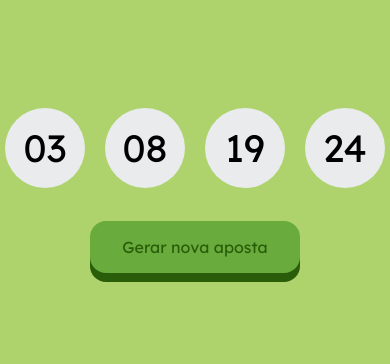
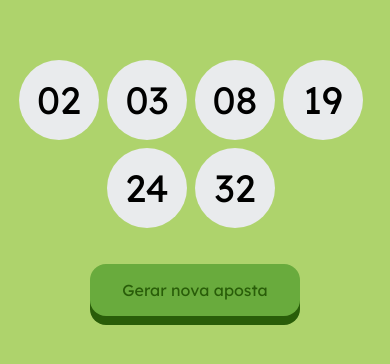
Before and after one commit to jeiseldias/fezinha, a Next.js app: page / in a window 390 px wide. Shown: the part 232-596 px from the top of the page. Built offline with nearby package versions, Linux system fonts and the light colour scheme.

Commit message:
Adding css media query

```diff
--- a/pages/index.js
+++ b/pages/index.js
@@ -32,6 +32,8 @@ export default function Home() {
     return (
         <div className={styles.container}>
             <Head>
+                <meta name="viewport" content="width=device-width, initial-scale=1.0"></meta>
+
                 <title>Fezinha</title>
             </Head>
 
--- a/styles/Home.module.css
+++ b/styles/Home.module.css
@@ -6,8 +6,6 @@
     flex-direction: column;
     justify-content: center;
     align-items: center;
-
-    background-color: var(--tertiary);
 }
 
 .bet {
@@ -69,3 +67,32 @@
 
     background-color: var(--quaternary);
 }
+
+@media screen and (max-width: 600px) {
+    .container {
+        width: 100%;
+        height: 100vh;
+
+        display: flex;
+        flex-direction: column;
+        justify-content: center;
+        align-items: center;
+    }
+
+    .bet {
+        width: 100%;
+        height: auto;
+
+        display: flex;
+        flex-wrap: wrap;
+        justify-content: center;
+        align-items: center;
+
+        margin-bottom: 24px;
+    }
+
+    .number {
+        margin-right: 8px;
+        margin-bottom: 8px;
+    }
+}
--- a/styles/globals.css
+++ b/styles/globals.css
@@ -9,17 +9,17 @@
 
 html,
 body {
-  padding: 0;
-  margin: 0;
-  font-family: -apple-system, BlinkMacSystemFont, Segoe UI, Roboto, Oxygen,
-    Ubuntu, Cantarell, Fira Sans, Droid Sans, Helvetica Neue, sans-serif;
+    padding: 0;
+    margin: 0;
+    font-family: Lexend;
+    background-color: var(--tertiary);
 }
 
 a {
-  color: inherit;
-  text-decoration: none;
+    color: inherit;
+    text-decoration: none;
 }
 
 * {
-  box-sizing: border-box;
+    box-sizing: border-box;
 }
```
